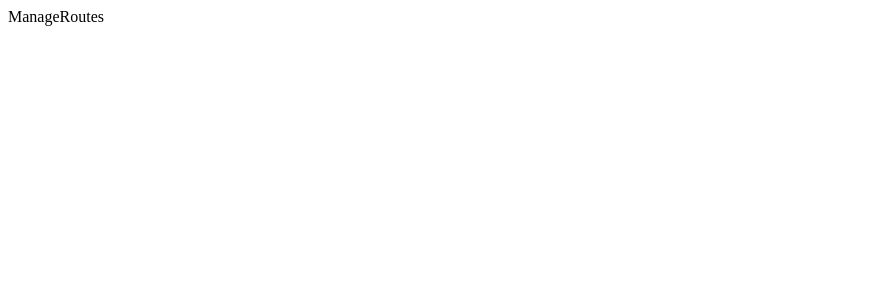
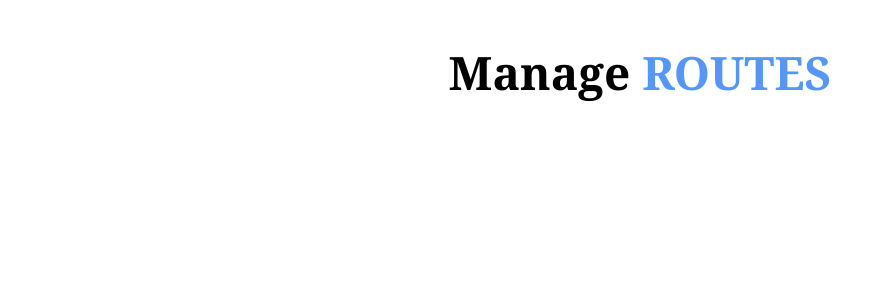
Before and after one commit to SrishJais/busHub, a Next.js app: page /ManageRoutes in a window 1280 px wide. Shown: the top 300 px of the page, without its empty margins (0-885 px from the left). Built offline with nearby package versions, Linux system fonts and the light colour scheme.

Commit message:
Update ManageRoutes.js

```diff
--- a/src/pages/ManageRoutes.js
+++ b/src/pages/ManageRoutes.js
@@ -1,8 +1,13 @@
 import React from 'react';
+import '../css/About.css';
 
 const ManageRoutes = () => {
   return (
-    <div>ManageRoutes</div>
+    <div className='about'>
+      <div className='abt_heading'>
+        <h1><span>Manage </span> ROUTES</h1>
+      </div>
+    </div>
   )
 }
 
```
